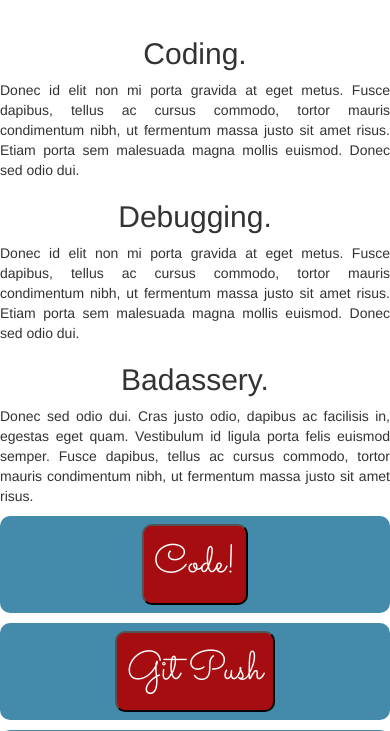
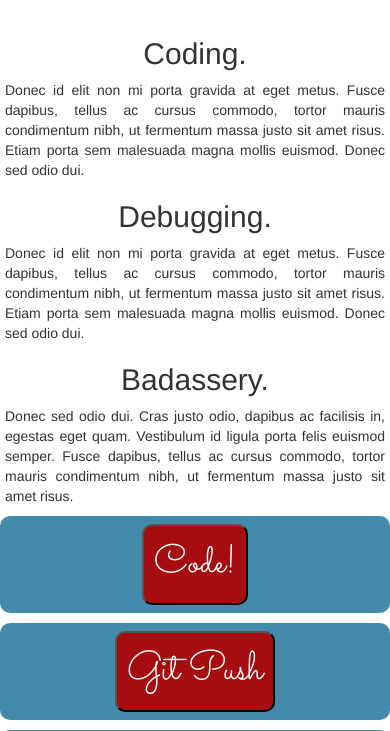
Before and after one commit to Laurab-io/my-first-blog, a Django app: page / in a window 390 px wide. Shown: the part 527-1258 px from the top of the page. Run offline with Django 3.2, Linux system fonts and the light colour scheme; data that the repository does not hold is empty; some libraries are stand-ins or nearby versions.

Commit message:
added padding on text on 3 columns on mobile

```diff
--- a/blog/static/css/blog.css
+++ b/blog/static/css/blog.css
@@ -201,6 +201,10 @@
     .home-hero-info {
       margin: 75px 0 0 0;
   }
+  .home-cta p{
+    padding-left:5px;
+    margin-right:5px;
+  }
 }
 
 /*----------------*/
```
